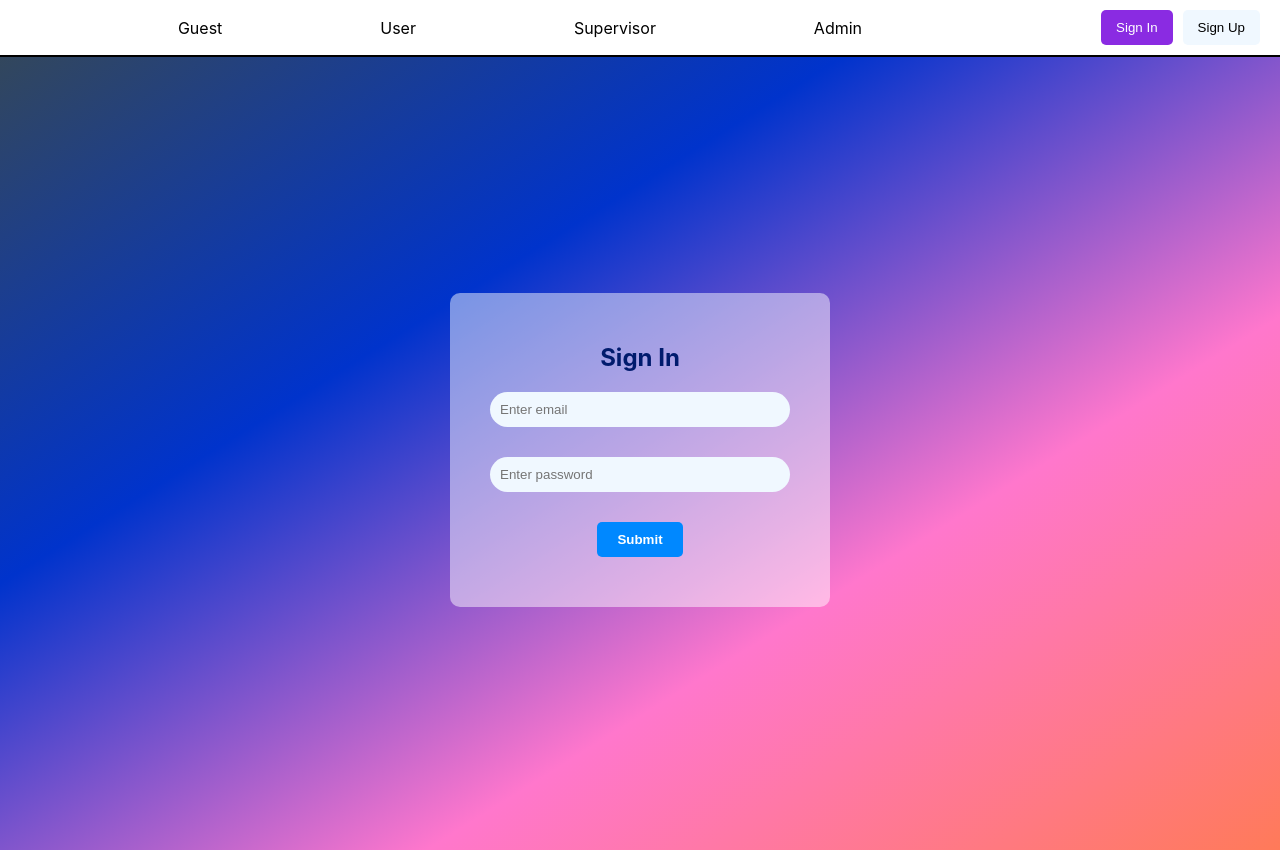
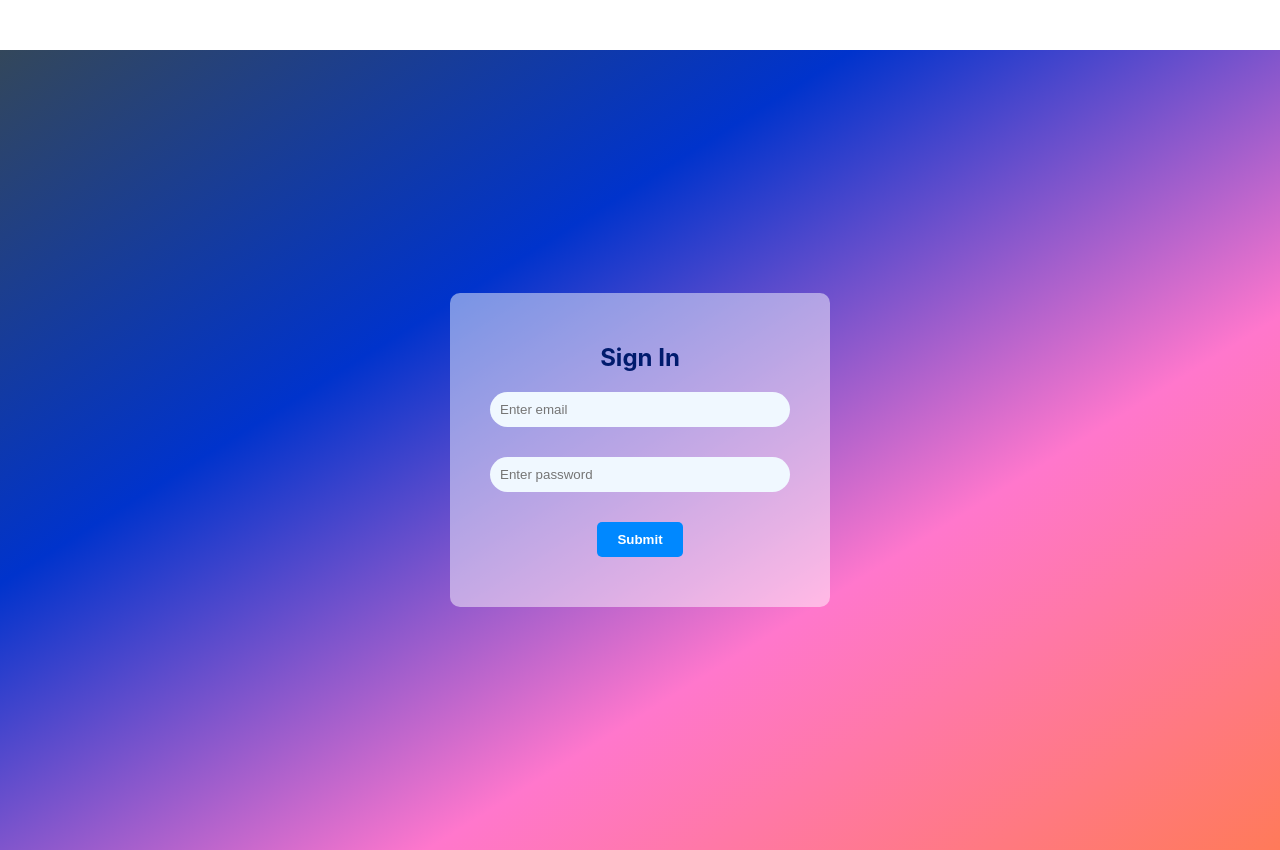
Before and after one commit to Aghas2408/task-nest, a React (Create React App) app in the folder front-end/: page /sign-in in a window 1280 px wide. Built offline with nearby package versions, Linux system fonts and the light colour scheme.

Commit message:
Fixed navbar

```diff
--- a/front-end/src/components/layout/index.tsx
+++ b/front-end/src/components/layout/index.tsx
@@ -4,9 +4,11 @@ import Navbar from "../shared/navbar";
 import "./styles.scss";
 
 export default function Layout({ children }: LayoutRouteProps): JSX.Element {
+  const accessToken = localStorage.getItem("accessToken");
+
   return (
     <div className="container">
-      <Navbar />
+      {accessToken && <Navbar />}
       {children}
     </div>
   );
--- a/front-end/src/pages/auth/signIn/index.tsx
+++ b/front-end/src/pages/auth/signIn/index.tsx
@@ -1,4 +1,5 @@
 import { FormEvent, useState } from "react";
+import { useNavigate } from "react-router-dom";
 import { loginUser } from "../../../services/signIn";
 import { isEmailValidation } from "../../../utils/constant/email_validation";
 import { isPasswordValidation } from "../../../utils/constant/password_validation";
@@ -11,20 +12,22 @@ export default function SignIn() {
   const [emailValue, setEmailValue] = useState<string>();
   const [passwordValue, setPasswordValue] = useState<string>();
 
+  const navigate = useNavigate();
+
   const handleSubmitForm = (e: FormEvent<HTMLFormElement>) => {
     e.preventDefault();
-      if(isPassValid && isEmailValid) {
+    if (isPassValid && isEmailValid) {
       const userData = {
         emailValue,
         passwordValue,
       };
 
-        loginUser(userData).then(res => {
-          if(res && res.status === 200) {
-            // redirect to main page
+      loginUser(userData).then((res) => {
+        if (res && res.status === 200) {
+          localStorage.setItem("accessToken", res.data);
+          navigate("/guest", { replace: true });
         }
       });
-
     }
   };
 
@@ -44,20 +47,29 @@ export default function SignIn() {
     setIsPassValid(isValid);
   };
 
-
   return (
     <div className="sign_in_container">
       <div className="sign_in_box">
         <h2>Sign In</h2>
         <form onSubmit={handleSubmitForm}>
           <label htmlFor="email">
-            <input type="email" id="email" placeholder="Enter email"  value={emailValue}
-              onChange={validateEmail}/>
+            <input
+              type="email"
+              id="email"
+              placeholder="Enter email"
+              value={emailValue}
+              onChange={validateEmail}
+            />
             <p className="invalid_text"></p>
           </label>
           <label htmlFor="password">
-            <input type="text" id="passwords" placeholder="Enter password" value={passwordValue}
-            onChange={validatePassword}/>
+            <input
+              type="text"
+              id="passwords"
+              placeholder="Enter password"
+              value={passwordValue}
+              onChange={validatePassword}
+            />
             <p className="invalid_text"></p>
           </label>
           <button>Submit</button>
--- a/front-end/src/pages/auth/signUp/index.tsx
+++ b/front-end/src/pages/auth/signUp/index.tsx
@@ -49,7 +49,7 @@ export default function SignUp() {
         selectRole,
       };
       registerUser(userData);
-      // navigate("/sign-in", { replace: true });
+      navigate("/sign-in", { replace: true });
     }
   };
 
```
Lines whose indentation alone changed are shown as unchanged.
